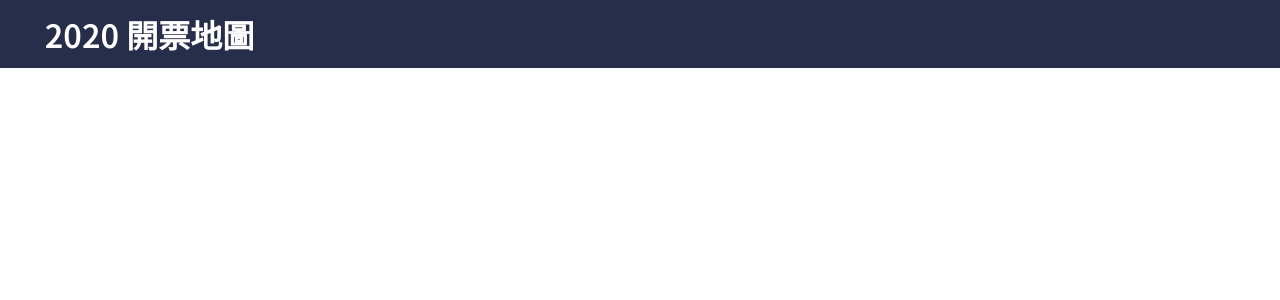
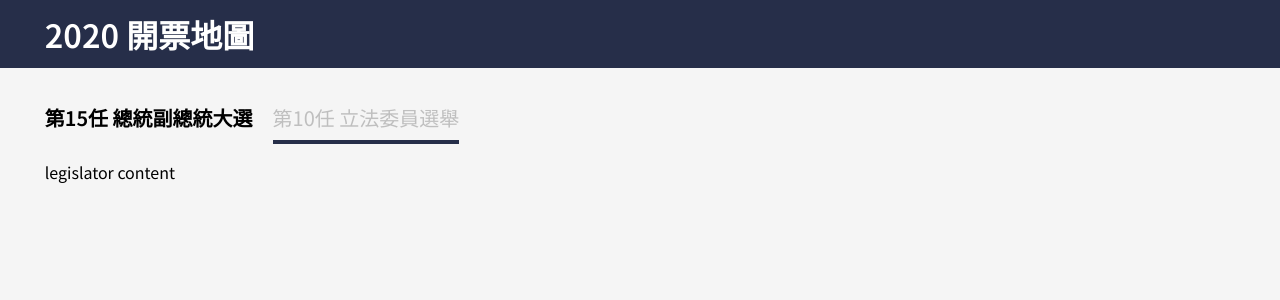
Before and after one commit to jcsamoyed/F2E-2023-mission2, a Nuxt app: page /legislator in a window 1280 px wide. Shown: the top 300 px of the page. Built offline with nearby package versions, Linux system fonts and the light colour scheme.

Commit message:
feat(tabs): 新增標籤頁元件

```diff
--- a/assets/css/layout.scss
+++ b/assets/css/layout.scss
@@ -1,5 +1,6 @@
 body {
   font-family: 'Noto Sans TC', sans-serif;
+  background-color: #F5F5F5;
 }
 
 .container {
--- /dev/null
+++ b/components/tabs.vue
@@ -0,0 +1,86 @@
+<template>
+  <section class=" container">
+    <ul class="tabs">
+      <li v-for="item in tabList" :key="item.id" :class="{ disabled: !item.enable }">
+        <NuxtLink :to="item.link">
+          {{ item.title }}
+        </NuxtLink>
+      </li>
+    </ul>
+  </section>
+</template>
+
+<script lang="ts" setup>
+const tabList = reactive([
+  {
+    id: 'president',
+    title: '第15任 總統副總統大選',
+    link: '/',
+    enable: true,
+  },
+  {
+    id: 'legislator',
+    title: '第10任 立法委員選舉',
+    link: '/legislator',
+    enable: false,
+  },
+]);
+</script>
+
+<style lang="scss" scoped>
+section {
+  margin-top: 40px;
+  margin-bottom: 20px;
+}
+
+.tabs {
+  display: flex;
+  grid-gap: 20px;
+
+  li {
+
+    &.disabled {
+      cursor: not-allowed;
+
+      a {
+        font-weight: 400;
+        color: #BFBFBF;
+        pointer-events: none;
+      }
+    }
+  }
+
+  a {
+    display: block;
+    font-size: 20px;
+    font-weight: 600;
+    color: #000;
+    text-decoration: none;
+    padding-bottom: 12px;
+    border-bottom: solid 4px transparent;
+    transition-duration: .2s;
+
+    &.router-link-active {
+      border-color: #262E49;
+    }
+
+    &:hover {
+      border-color: #BFBFBF;
+      color: #262E49;
+    }
+
+  }
+}
+
+@media (max-width: 480px) {
+  section {
+    margin-top: 32px;
+  }
+
+  .tabs {
+    a {
+      font-size: 16px;
+    }
+  }
+}
+</style>
--- a/layouts/default.vue
+++ b/layouts/default.vue
@@ -1,6 +1,7 @@
 <template>
   <div>
     <Navbar />
+    <Tabs />
     <slot />
   </div>
 </template>
--- /dev/null
+++ b/pages/index.vue
@@ -0,0 +1,7 @@
+<template>
+  <div class="page">
+    <div class="container">
+      index content
+    </div>
+  </div>
+</template>
--- /dev/null
+++ b/pages/legislator.vue
@@ -0,0 +1,7 @@
+<template>
+  <div class="page">
+    <div class="container">
+      legislator content
+    </div>
+  </div>
+</template>
```
